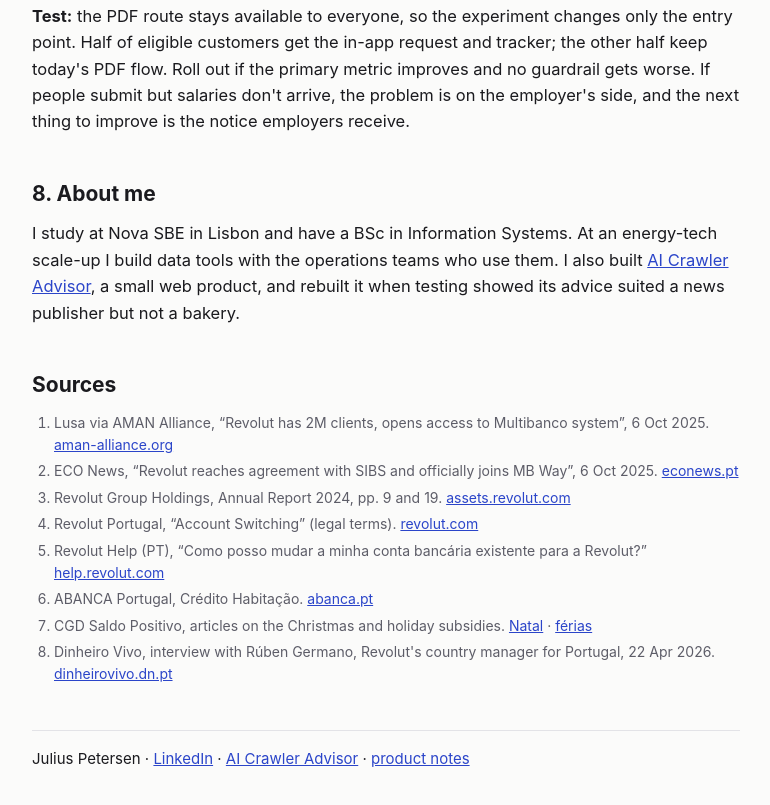
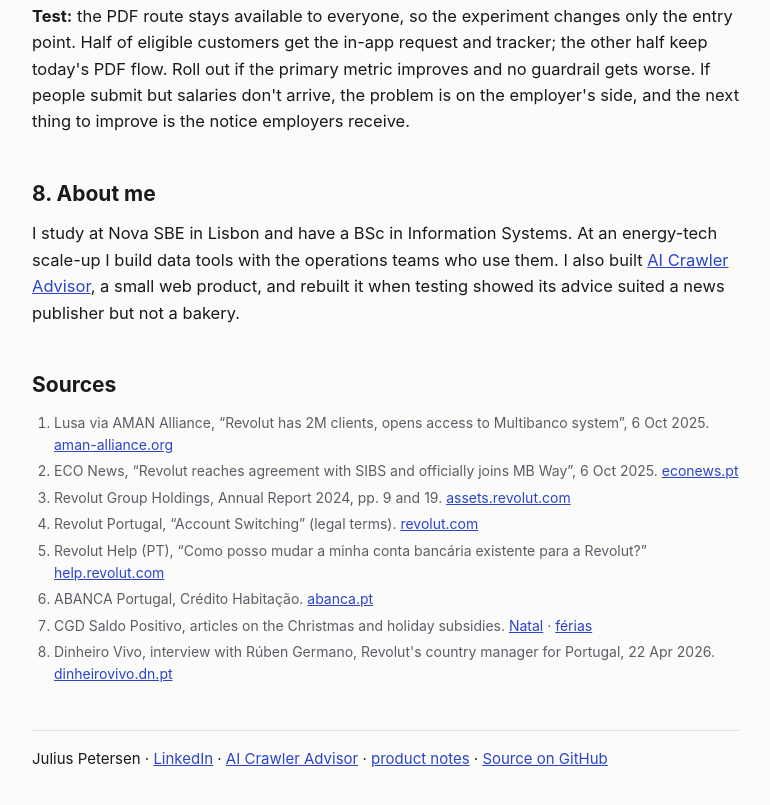
Before and after one commit to JuliusPetersen/account-switch-case, a plain HTML site: page public/index.html in a window 1280 px wide. Shown: the part 4653-5458 px from the top of the page, without its empty margins (254-1024 px from the left). Drawn offline with Linux system fonts and the light colour scheme.

Commit message:
Link GitHub source in the footer

```diff
--- a/public/index.html
+++ b/public/index.html
@@ -177,7 +177,7 @@
 </ol>
 
 <footer>
-  Julius Petersen · <a href="https://www.linkedin.com/in/julius-petersen-is">LinkedIn</a> · <a href="https://crawl-advisor.bot-pulse.workers.dev">AI Crawler Advisor</a> · <a href="https://crawl-advisor.bot-pulse.workers.dev/product-notes">product notes</a>
+  Julius Petersen · <a href="https://www.linkedin.com/in/julius-petersen-is">LinkedIn</a> · <a href="https://crawl-advisor.bot-pulse.workers.dev">AI Crawler Advisor</a> · <a href="https://crawl-advisor.bot-pulse.workers.dev/product-notes">product notes</a> · <a href="https://github.com/JuliusPetersen/account-switch-case">Source on GitHub</a>
 </footer>
 
 </main>
```
